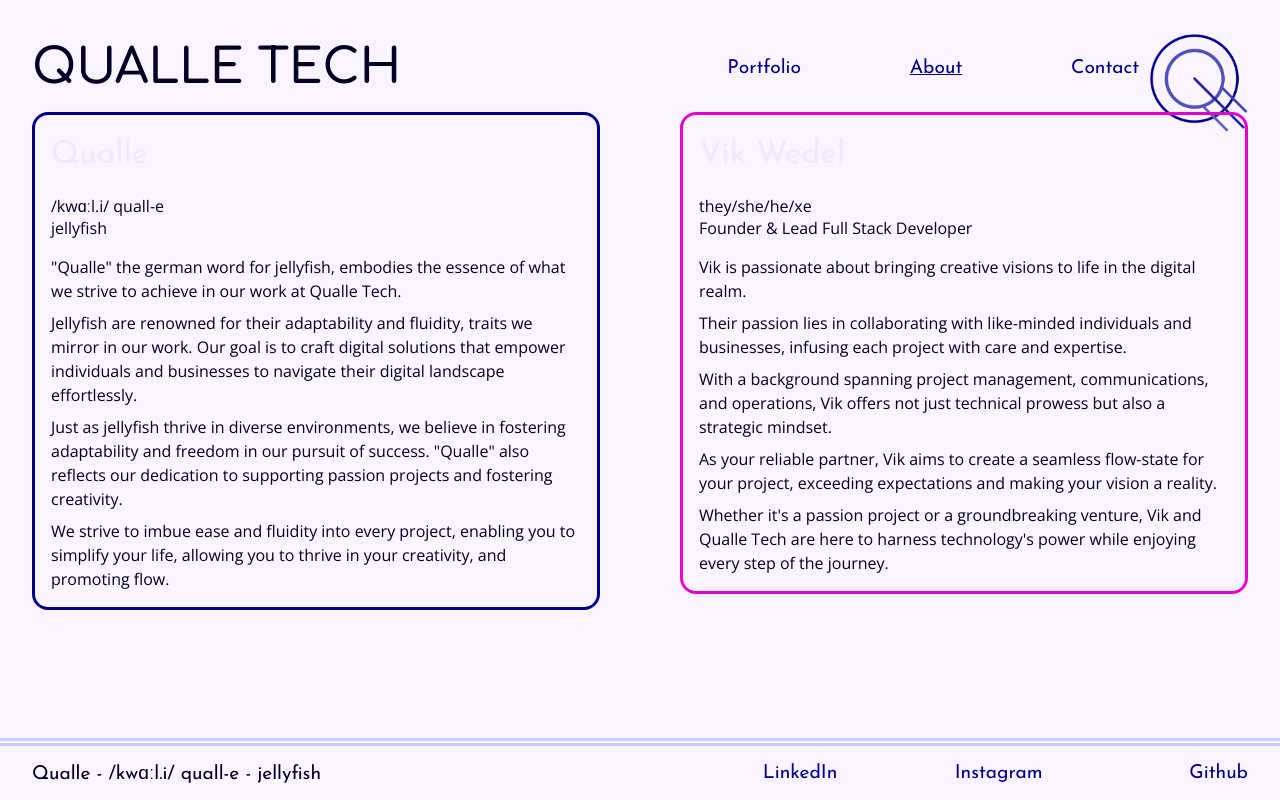
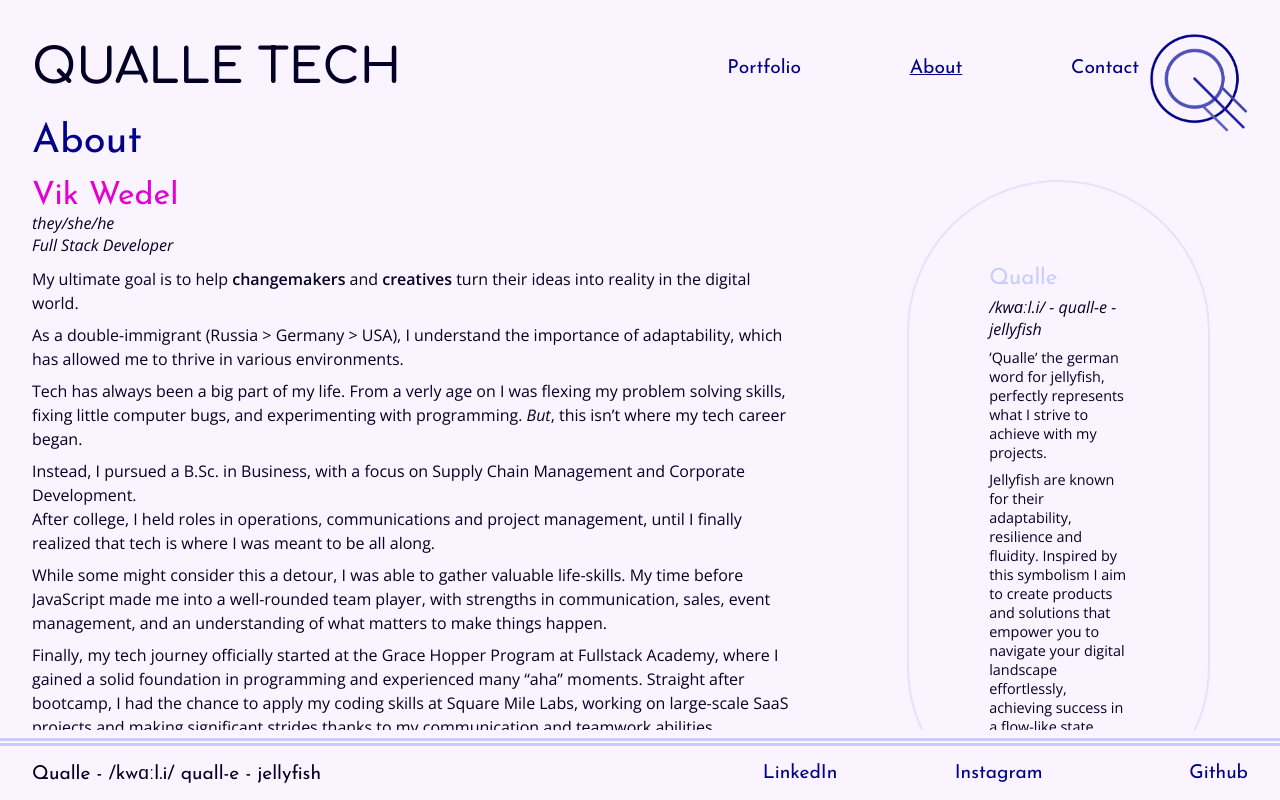
Before and after one commit to qualletech/2024, a Next.js app: page /about in a window 1280 px wide. Built offline with nearby package versions, Linux system fonts and the light colour scheme.

Commit message:
Update about

```diff
--- a/app/about/page.tsx
+++ b/app/about/page.tsx
@@ -8,95 +8,127 @@ import styled from "styled-components"
 export default function Page() {
   return (
     <PageContainer>
-      <AboutContainer>
-        <AboutQualle>
-          <h3>Qualle</h3>
-          <p>
-            /kwɑːl.i/ quall-e
-            <br />
-            jellyfish
-          </p>
+      <h2>About</h2>
+      <Columns>
+        <AboutVik>
+          <TitleContainer>
+            <VikTitle>Vik Wedel</VikTitle>
+            <i>
+              they/she/he
+              <br />
+              Full Stack Developer
+            </i>
+          </TitleContainer>
           <TextParagraph>
             <p>
-              "Qualle" the german word for jellyfish, embodies the essence of what we strive to achieve in our work at
-              Qualle Tech.
+              My ultimate goal is to help <Bold>changemakers</Bold> and <Bold>creatives</Bold> turn their ideas into
+              reality in the digital world.
+            </p>
+            <p>
+              As a double-immigrant (Russia &gt; Germany &gt; USA), I understand the importance of adaptability, which
+              has allowed me to thrive in various environments.
+            </p>
+            <p>
+              Tech has always been a big part of my life. From a verly age on I was flexing my problem solving skills,
+              fixing little computer bugs, and experimenting with programming. <i>But</i>, this isn&rsquo;t where my
+              tech career began.
+            </p>
+            <p>
+              Instead, I pursued a B.Sc. in Business, with a focus on Supply Chain Management and Corporate Development.
+              <br />
+              After college, I held roles in operations, communications and project management, until I finally realized
+              that tech is where I was meant to be all along.
+            </p>
+            <p>
+              While some might consider this a detour, I was able to gather valuable life-skills. My time before
+              JavaScript made me into a well-rounded team player, with strengths in communication, sales, event
+              management, and an understanding of what matters to make things happen.
+            </p>
+            <p>
+              Finally, my tech journey officially started at the Grace Hopper Program at Fullstack Academy, where I
+              gained a solid foundation in programming and experienced many “aha” moments. Straight after bootcamp, I
+              had the chance to apply my coding skills at Square Mile Labs, working on large-scale SaaS projects and
+              making significant strides thanks to my communication and teamwork abilities.
+            </p>
+            <p>
+              With this diverse background, I bring a unique perspective to all my work, combining strategic thinking
+              with a can-do attitude. My experience allows me to approach challenges creatively, and my dedication
+              ensures that I consistently bring visions to life — and exceed expectations!
+            </p>
+          </TextParagraph>
+        </AboutVik>
+        <QualleContainer>
+          <AboutQualle>
+            <TitleContainer>
+              <QualleTitle>Qualle</QualleTitle>
+              <i>/kwɑːl.i/ - quall-e - jellyfish</i>
+            </TitleContainer>
+            <p>
+              &rsquo;Qualle&rsquo; the german word for jellyfish, perfectly represents what I strive to achieve with my
+              projects.
             </p>
 
             <p>
-              Jellyfish are renowned for their adaptability and fluidity, traits we mirror in our work. Our goal is to
-              craft digital solutions that empower individuals and businesses to navigate their digital landscape
-              effortlessly.
+              Jellyfish are known for their adaptability, resilience and fluidity. Inspired by this symbolism I aim to
+              create products and solutions that empower you to navigate your digital landscape effortlessly, achieving
+              success in a flow-like state.
             </p>
-
-            <p>
-              Just as jellyfish thrive in diverse environments, we believe in fostering adaptability and freedom in our
-              pursuit of success. "Qualle" also reflects our dedication to supporting passion projects and fostering
-              creativity.
-            </p>
-
-            <p>
-              We strive to imbue ease and fluidity into every project, enabling you to simplify your life, allowing you
-              to thrive in your creativity, and promoting flow.
-            </p>
-          </TextParagraph>
-        </AboutQualle>
-        <AboutVik>
-          <h3>Vik Wedel</h3>
-          <p>
-            they/she/he/xe
-            <br />
-            Founder & Lead Full Stack Developer
-          </p>
-          <TextParagraph>
-            <p>Vik is passionate about bringing creative visions to life in the digital realm.</p>
-            <p>
-              Their passion lies in collaborating with like-minded individuals and businesses, infusing each project
-              with care and expertise.
-            </p>
-            <p>
-              With a background spanning project management, communications, and operations, Vik offers not just
-              technical prowess but also a strategic mindset.
-            </p>
-            <p>
-              As your reliable partner, Vik aims to create a seamless flow-state for your project, exceeding
-              expectations and making your vision a reality.
-            </p>
-            <p>
-              Whether it's a passion project or a groundbreaking venture, Vik and Qualle Tech are here to harness
-              technology's power while enjoying every step of the journey.
-            </p>
-          </TextParagraph>
-        </AboutVik>
-      </AboutContainer>
+          </AboutQualle>
+        </QualleContainer>
+      </Columns>
     </PageContainer>
   )
 }
 
-const AboutContainer = styled.div`
+const Columns = styled.div`
   display: grid;
-  grid-template-columns: 1fr 1fr;
+  grid-template-columns: 2fr 1fr;
   grid-gap: 5rem;
-  align-items: start;
-  padding: 0 2rem 1rem 0;
   overflow: auto;
-  @media screen and (max-width: 1023px) and (orientation: portrait) {
+  padding-right: 2rem;
+  @media screen and (max-width: 769px) {
     grid-template-columns: unset;
-    grid-gap: 2rem;
+    overflow: unset;
+    grid-gap: 1rem;
   }
+`
+
+const QualleContainer = styled.div`
+  margin-left: auto;
+  margin-right: auto;
+  width: 80%;
 `
 
 const AboutQualle = styled.div`
   display: grid;
-  grid-gap: 1rem;
-  border: 3px solid ${theme.colors.neutralDark};
-  border-radius: 1rem;
-  padding: 1rem;
+  grid-gap: 0.5rem;
+  border: 2px solid ${theme.colors.neutralLight}70;
+  border-radius: 10rem;
+  padding: 5rem;
+  > p {
+    font-size: 0.9rem;
+  }
+`
+
+const QualleTitle = styled.h3`
+  font-size: 1.4rem;
+  color: ${theme.colors.neutralLight};
 `
 
 const AboutVik = styled.div`
   display: grid;
-  grid-gap: 1rem;
-  border: 3px solid ${theme.colors.interactionDark};
-  border-radius: 1rem;
-  padding: 1rem;
+  grid-gap: 0.7rem;
 `
+
+const VikTitle = styled.h3`
+  color: ${theme.colors.interactionLight};
+  line-height: 1;
+`
+
+const Bold = styled.span`
+  font-weight: 600;
+`
+
+const TitleContainer = styled.div`
+  display: grid;
+`
```
